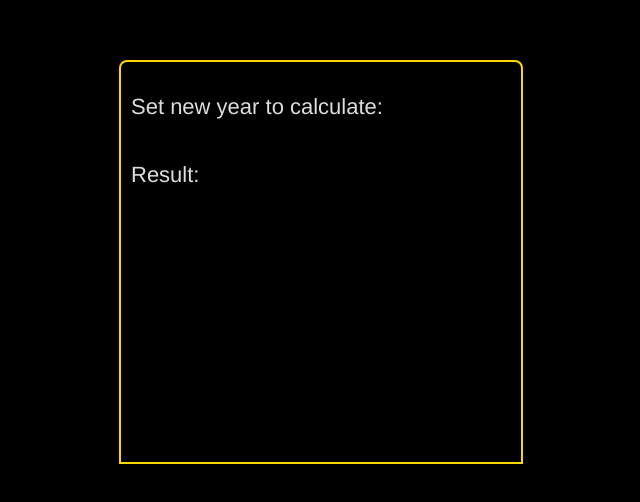
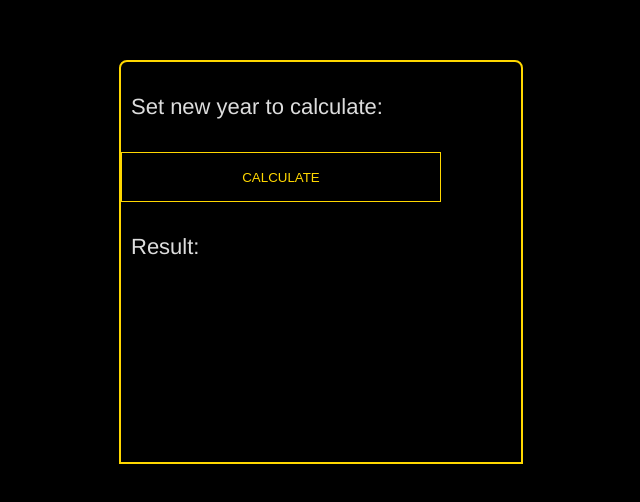
Before and after one commit to devPrzemyslawT/rsbasic-w1e1-leap-year, a React (Create React App) app: page / in a window 1280 px wide. Shown: the part 138-640 px from the top of the page, without its empty margins (319-959 px from the left). Built offline with nearby package versions, Linux system fonts and the light colour scheme.

Commit message:
created simple button component with event on click

```diff
--- a/src/App.js
+++ b/src/App.js
@@ -1,12 +1,19 @@
 import "./App.css";
 import "./LeapYearApp/Form/Paragraph/SimpleParagraph";
 import SimpleParagraph from "./LeapYearApp/Form/Paragraph/SimpleParagraph";
+import SimpleButton from "./LeapYearApp/Form/Button/SimpleButton";
+
 
 function App() {
+  const handleOnClick = event => {
+    console.log("click");
+  };
+
 	return (
 		<div className='App'>
-			<SimpleParagraph label={"Set new year to calculate:"}/>
-			<SimpleParagraph label={"Result:"}/>
+			<SimpleParagraph label={"Set new year to calculate:"} />
+			<SimpleButton buttonLabel={"CALCULATE"} handleOnClick={handleOnClick} />
+			<SimpleParagraph label={"Result:"} />
 		</div>
 	);
 }
--- /dev/null
+++ b/src/LeapYearApp/Form/Button/SimpleButton.css
@@ -0,0 +1,8 @@
+.button {
+	/* padding: 10px; */
+	height: 50px;
+	width: 80%;
+	background-color: black;
+	border: 1px solid gold;
+	color: gold;
+}
--- /dev/null
+++ b/src/LeapYearApp/Form/Button/SimpleButton.js
@@ -0,0 +1,16 @@
+import React from "react";
+import "./SimpleButton.css";
+
+const SimpleButton = props => {
+	const { buttonLabel ,handleOnClick} = props;
+
+
+
+	return (
+		<button className='button' onClick={handleOnClick}>
+			{buttonLabel}
+		</button>
+	);
+};
+
+export default SimpleButton;
```
